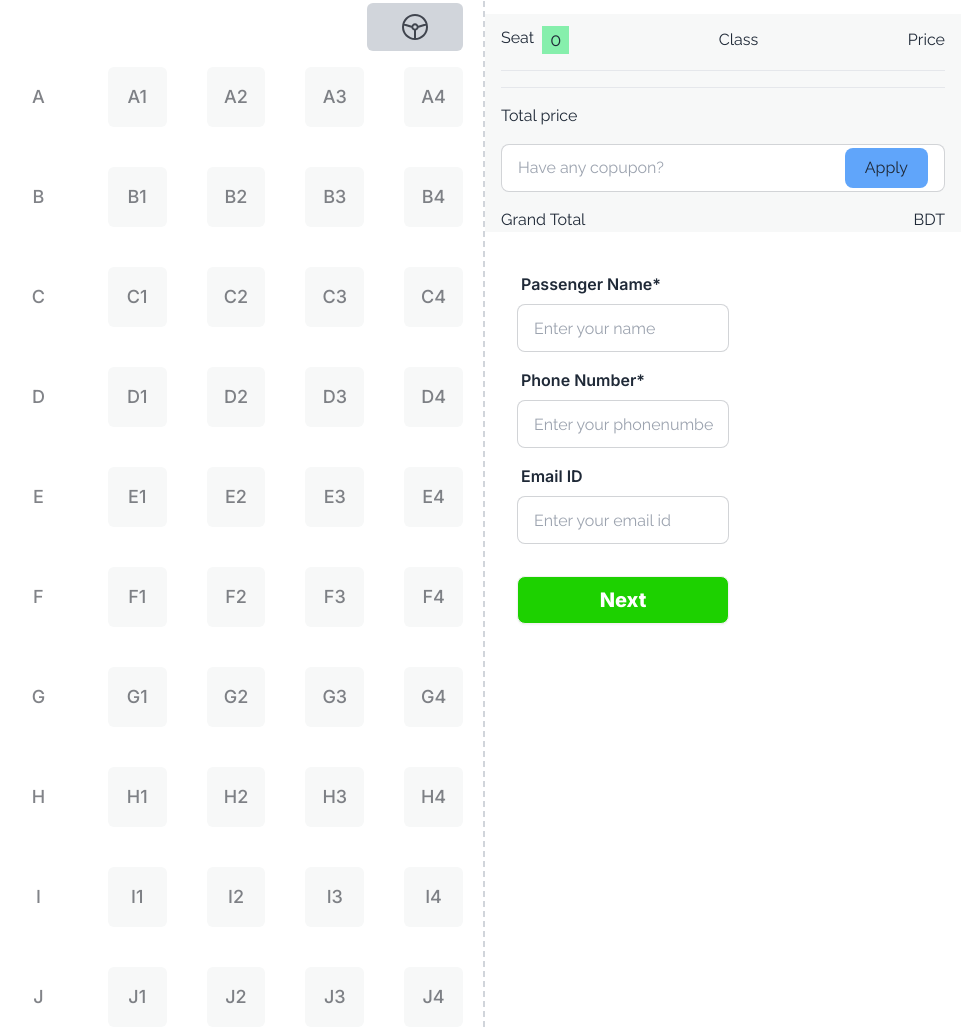
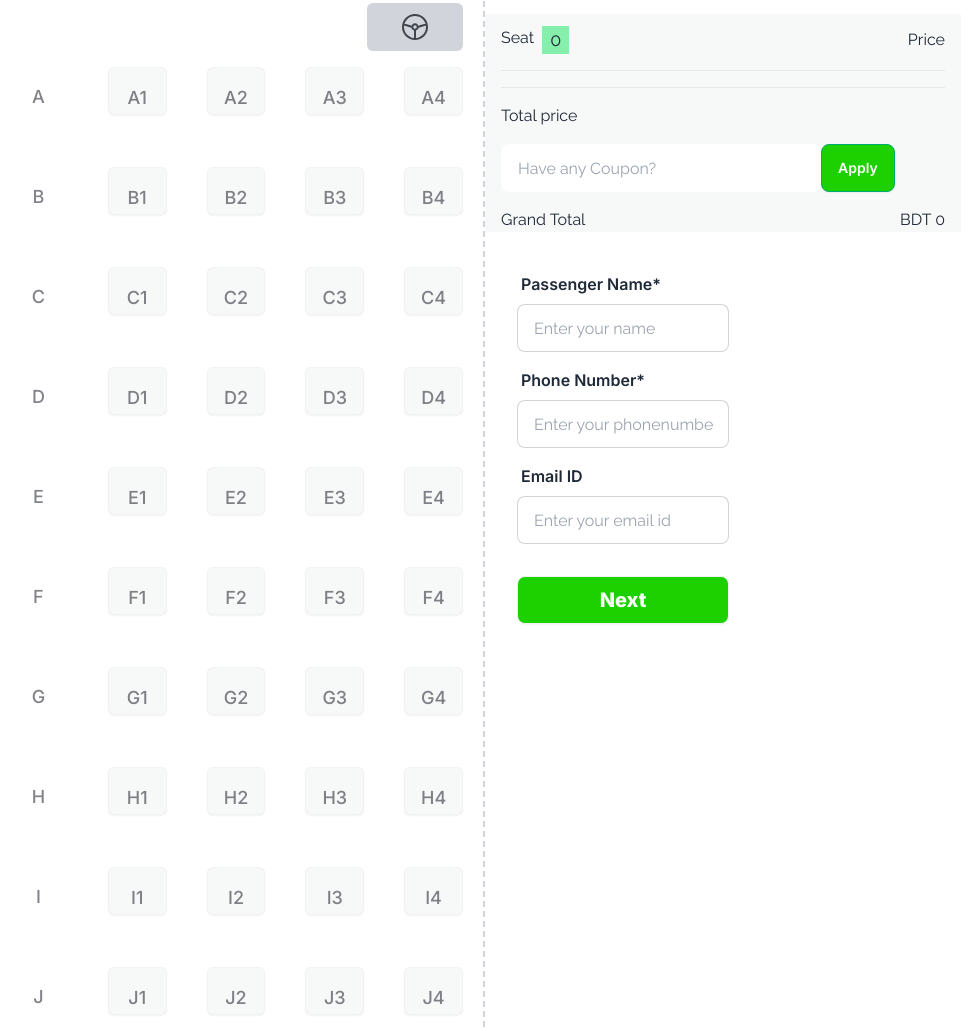
Before and after one commit to Ra-ina/Assign5-smart-ticketing, a plain HTML site: page index.html in a window 1280 px wide. Shown: the part 2281-3312 px from the top of the page, without its empty margins (155-1131 px from the left). Drawn offline with nearby package versions, Linux system fonts and the light colour scheme.

Commit message:
tried to complete

```diff
--- a/index.html
+++ b/index.html
@@ -138,21 +138,13 @@
                         </div>
                     </div>
                 </div>
-
-
-
             </div>
-
-
-
-
-
-
             <div class="text-center mt-8">
                 <button class="btn font-raleway text-xl font-bold text-[#1DD100] bg-white border-[#1DD100]">See all
                     offers</button>
             </div>
-            <!-- details of the tour and seat price -->
+
+            <!-- details of the tour and seat price SECTION-->
             <section class="bg-[#F7F8F8] mt-20 my-auto font-raleway rounded-t-3xl">
                 <div class=" text-center space-y-3 pt-16">
                     <h1 class="text-4xl font-bold">R Paribahan</h1>
@@ -173,7 +165,7 @@
                             <div class="">
                                 <button class=" btn bg-green-200 text-green-400">
                                     <img src="images/seat-gray.png" alt="">
-                                    <h1> <span id="seats-left">40</span> Seats left</h1>
+                                    <h1> <span id="seatsLeft">40</span> Seats left</h1>
                                 </button>
                             </div>
 
@@ -197,10 +189,7 @@
                             </div>
 
                         </div>
-
-
                     </div>
-
                     <img class="" src="images/info-devider.png" alt="">
                     <div class="p-10 text-center space-y-4  my-auto">
                         <div>
@@ -211,11 +200,7 @@
                     </div>
                 </div>
 
-
-
-
                 <!-- LEFT SIDE OF SEATING AREA-->
-
 
                 <!-- seats section -->
                 <div class="bg-white font-raleway p-5 rounded-2xl grid grid-cols-2">
@@ -238,121 +223,201 @@
                                 <img src="images/tabler-icon-steering-wheel.svg" alt="">
                             </span>
                         </div>
-                        <div class="grid grid-cols-5 gap-10">
-                            <div class="bg-white text-[#03071280] font-inter font-medium text-lg py-4 rounded-md">A
+                        <div class=" grid grid-cols-5 gap-10">
+                            <div class=" bg-white text-[#03071280] font-inter font-medium text-lg py-4 rounded-md">A
                             </div>
-                            <div class=" bg-[#F7F8F8] text-[#03071280] font-inter font-medium text-lg py-4 rounded-md">A1
+                            <div
+                                class="btn btn1 bg-[#F7F8F8] text-[#03071280] font-inter font-medium text-lg py-4 rounded-md">
+                                A1
                             </div>
-                            <div class="bg-[#F7F8F8] text-[#03071280] font-inter font-medium text-lg py-4 rounded-md">A2
+                            <div
+                                class=" btn btn1 bg-[#F7F8F8] text-[#03071280] font-inter font-medium text-lg py-4 rounded-md">
+                                A2
                             </div>
-                            <div class="bg-[#F7F8F8] text-[#03071280] font-inter font-medium text-lg py-4 rounded-md">A3
+                            <div
+                                class="btn btn1 bg-[#F7F8F8] text-[#03071280] font-inter font-medium text-lg py-4 rounded-md">
+                                A3
                             </div>
-                            <div class="bg-[#F7F8F8] text-[#03071280] font-inter font-medium text-lg py-4 rounded-md">A4
+                            <div
+                                class="btn btn1 bg-[#F7F8F8] text-[#03071280] font-inter font-medium text-lg py-4 rounded-md">
+                                A4
                             </div>
 
-                            <div class="bg-white text-[#03071280] font-inter font-medium text-lg py-4 rounded-md">B
+                            <div class=" bg-white text-[#03071280] font-inter font-medium text-lg py-4 rounded-md">B
                             </div>
-                            <div class="bg-[#F7F8F8] text-[#03071280] font-inter font-medium text-lg py-4 rounded-md">B1
+                            <div
+                                class="btn btn1 bg-[#F7F8F8] text-[#03071280] font-inter font-medium text-lg py-4 rounded-md">
+                                B1
                             </div>
-                            <div class="bg-[#F7F8F8] text-[#03071280] font-inter font-medium text-lg py-4 rounded-md">B2
+                            <div
+                                class="btn btn1 bg-[#F7F8F8] text-[#03071280] font-inter font-medium text-lg py-4 rounded-md">
+                                B2
                             </div>
-                            <div class="bg-[#F7F8F8] text-[#03071280] font-inter font-medium text-lg py-4 rounded-md">B3
+                            <div
+                                class="btn btn1 bg-[#F7F8F8] text-[#03071280] font-inter font-medium text-lg py-4 rounded-md">
+                                B3
                             </div>
-                            <div class="bg-[#F7F8F8] text-[#03071280] font-inter font-medium text-lg py-4 rounded-md">B4
+                            <div
+                                class="btn btn1 bg-[#F7F8F8] text-[#03071280] font-inter font-medium text-lg py-4 rounded-md">
+                                B4
                             </div>
 
-                            <div class="bg-white text-[#03071280] font-inter font-medium text-lg py-4 rounded-md">C
+                            <div class=" bg-white text-[#03071280] font-inter font-medium text-lg py-4 rounded-md">C
                             </div>
-                            <div class="bg-[#F7F8F8] text-[#03071280] font-inter font-medium text-lg py-4 rounded-md">C1
+                            <div
+                                class="btn btn1 bg-[#F7F8F8] text-[#03071280] font-inter font-medium text-lg py-4 rounded-md">
+                                C1
                             </div>
-                            <div class="bg-[#F7F8F8] text-[#03071280] font-inter font-medium text-lg py-4 rounded-md">C2
+                            <div
+                                class="btn btn1 bg-[#F7F8F8] text-[#03071280] font-inter font-medium text-lg py-4 rounded-md">
+                                C2
                             </div>
-                            <div class="bg-[#F7F8F8] text-[#03071280] font-inter font-medium text-lg py-4 rounded-md">C3
+                            <div
+                                class="btn btn1 bg-[#F7F8F8] text-[#03071280] font-inter font-medium text-lg py-4 rounded-md">
+                                C3
                             </div>
-                            <div class="bg-[#F7F8F8] text-[#03071280] font-inter font-medium text-lg py-4 rounded-md">C4
+                            <div
+                                class="btn btn1 bg-[#F7F8F8] text-[#03071280] font-inter font-medium text-lg py-4 rounded-md">
+                                C4
                             </div>
 
                             <div class="bg-white text-[#03071280] font-inter font-medium text-lg py-4 rounded-md">D
                             </div>
-                            <div class="bg-[#F7F8F8] text-[#03071280] font-inter font-medium text-lg py-4 rounded-md">D1
+                            <div
+                                class="btn btn1 bg-[#F7F8F8] text-[#03071280] font-inter font-medium text-lg py-4 rounded-md">
+                                D1
                             </div>
-                            <div class="bg-[#F7F8F8] text-[#03071280] font-inter font-medium text-lg py-4 rounded-md">D2
+                            <div
+                                class="btn btn1 bg-[#F7F8F8] text-[#03071280] font-inter font-medium text-lg py-4 rounded-md">
+                                D2
                             </div>
-                            <div class="bg-[#F7F8F8] text-[#03071280] font-inter font-medium text-lg py-4 rounded-md">D3
+                            <div
+                                class="bg-[#F7F8F8] text-[#03071280] btn btn1 font-inter font-medium text-lg py-4 rounded-md">
+                                D3
                             </div>
-                            <div class="bg-[#F7F8F8] text-[#03071280] font-inter font-medium text-lg py-4 rounded-md">D4
+                            <div
+                                class="btn btn1 bg-[#F7F8F8] text-[#03071280] font-inter font-medium text-lg py-4 rounded-md">
+                                D4
                             </div>
 
                             <div class="bg-white text-[#03071280] font-inter font-medium text-lg py-4 rounded-md">E
                             </div>
-                            <div class="bg-[#F7F8F8] text-[#03071280] font-inter font-medium text-lg py-4 rounded-md">E1
+                            <div
+                                class="bg-[#F7F8F8] text-[#03071280] btn btn1 font-inter font-medium text-lg py-4 rounded-md">
+                                E1
                             </div>
-                            <div class="bg-[#F7F8F8] text-[#03071280] font-inter font-medium text-lg py-4 rounded-md">E2
+                            <div
+                                class="bg-[#F7F8F8] text-[#03071280] btn btn1 font-inter font-medium text-lg py-4 rounded-md">
+                                E2
                             </div>
-                            <div class="bg-[#F7F8F8] text-[#03071280] font-inter font-medium text-lg py-4 rounded-md">E3
+                            <div
+                                class="bg-[#F7F8F8] text-[#03071280] btn btn1 font-inter font-medium text-lg py-4 rounded-md">
+                                E3
                             </div>
-                            <div class="bg-[#F7F8F8] text-[#03071280] font-inter font-medium text-lg py-4 rounded-md">E4
+                            <div
+                                class="bg-[#F7F8F8] text-[#03071280] btn btn1 font-inter font-medium text-lg py-4 rounded-md">
+                                E4
                             </div>
 
                             <div class="bg-white text-[#03071280] font-inter font-medium text-lg py-4 rounded-md">F
                             </div>
-                            <div class="bg-[#F7F8F8] text-[#03071280] font-inter font-medium text-lg py-4 rounded-md">F1
+                            <div
+                                class="bg-[#F7F8F8] text-[#03071280] btn btn1 font-inter font-medium text-lg py-4 rounded-md">
+                                F1
                             </div>
-                            <div class="bg-[#F7F8F8] text-[#03071280] font-inter font-medium text-lg py-4 rounded-md">F2
+                            <div
+                                class="bg-[#F7F8F8] text-[#03071280] btn btn1 font-inter font-medium text-lg py-4 rounded-md">
+                                F2
                             </div>
-                            <div class="bg-[#F7F8F8] text-[#03071280] font-inter font-medium text-lg py-4 rounded-md">F3
+                            <div
+                                class="bg-[#F7F8F8] text-[#03071280] btn btn1 font-inter font-medium text-lg py-4 rounded-md">
+                                F3
                             </div>
-                            <div class="bg-[#F7F8F8] text-[#03071280] font-inter font-medium text-lg py-4 rounded-md">F4
+                            <div
+                                class="bg-[#F7F8F8] text-[#03071280] btn btn1 font-inter font-medium text-lg py-4 rounded-md">
+                                F4
                             </div>
 
                             <div class="bg-white text-[#03071280] font-inter font-medium text-lg py-4 rounded-md">G
                             </div>
-                            <div class="bg-[#F7F8F8] text-[#03071280] font-inter font-medium text-lg py-4 rounded-md">G1
+                            <div
+                                class="bg-[#F7F8F8] text-[#03071280] btn btn1 font-inter font-medium text-lg py-4 rounded-md">
+                                G1
                             </div>
-                            <div class="bg-[#F7F8F8] text-[#03071280] font-inter font-medium text-lg py-4 rounded-md">G2
+                            <div
+                                class="bg-[#F7F8F8] text-[#03071280] btn btn1 font-inter font-medium text-lg py-4 rounded-md">
+                                G2
                             </div>
-                            <div class="bg-[#F7F8F8] text-[#03071280] font-inter font-medium text-lg py-4 rounded-md">G3
+                            <div
+                                class="bg-[#F7F8F8] text-[#03071280] btn btn1 font-inter font-medium text-lg py-4 rounded-md">
+                                G3
                             </div>
-                            <div class="bg-[#F7F8F8] text-[#03071280] font-inter font-medium text-lg py-4 rounded-md">G4
+                            <div
+                                class="bg-[#F7F8F8] text-[#03071280] btn btn1 font-inter font-medium text-lg py-4 rounded-md">
+                                G4
                             </div>
 
                             <div class="bg-white text-[#03071280] font-inter font-medium text-lg py-4 rounded-md">H
                             </div>
-                            <div class="bg-[#F7F8F8] text-[#03071280] font-inter font-medium text-lg py-4 rounded-md">H1
+                            <div
+                                class="bg-[#F7F8F8] text-[#03071280] btn btn1 font-inter font-medium text-lg py-4 rounded-md">
+                                H1
                             </div>
-                            <div class="bg-[#F7F8F8] text-[#03071280] font-inter font-medium text-lg py-4 rounded-md">H2
+                            <div
+                                class="bg-[#F7F8F8] text-[#03071280] btn btn1 font-inter font-medium text-lg py-4 rounded-md">
+                                H2
                             </div>
-                            <div class="bg-[#F7F8F8] text-[#03071280] font-inter font-medium text-lg py-4 rounded-md">H3
+                            <div
+                                class="bg-[#F7F8F8] text-[#03071280] btn btn1 font-inter font-medium text-lg py-4 rounded-md">
+                                H3
                             </div>
-                            <div class="bg-[#F7F8F8] text-[#03071280] font-inter font-medium text-lg py-4 rounded-md">H4
+                            <div
+                                class="bg-[#F7F8F8] text-[#03071280] btn btn1 font-inter font-medium text-lg py-4 rounded-md">
+                                H4
                             </div>
 
                             <div class="bg-white text-[#03071280] font-inter font-medium text-lg py-4 rounded-md">I
                             </div>
-                            <div class="bg-[#F7F8F8] text-[#03071280] font-inter font-medium text-lg py-4 rounded-md">I1
+                            <div
+                                class="bg-[#F7F8F8] text-[#03071280] btn btn1 font-inter font-medium text-lg py-4 rounded-md">
+                                I1
                             </div>
-                            <div class="bg-[#F7F8F8] text-[#03071280] font-inter font-medium text-lg py-4 rounded-md">I2
+                            <div
+                                class="bg-[#F7F8F8] text-[#03071280] btn btn1 font-inter font-medium text-lg py-4 rounded-md">
+                                I2
                             </div>
-                            <div class="bg-[#F7F8F8] text-[#03071280] font-inter font-medium text-lg py-4 rounded-md">I3
+                            <div
+                                class="bg-[#F7F8F8] text-[#03071280] btn btn1 font-inter font-medium text-lg py-4 rounded-md">
+                                I3
                             </div>
-                            <div class="bg-[#F7F8F8] text-[#03071280] font-inter font-medium text-lg py-4 rounded-md">I4
+                            <div
+                                class="bg-[#F7F8F8] text-[#03071280] btn btn1 font-inter font-medium text-lg py-4 rounded-md">
+                                I4
                             </div>
 
                             <div class="bg-white text-[#03071280] font-inter font-medium text-lg py-4 rounded-md">J
                             </div>
-                            <div class="bg-[#F7F8F8] text-[#03071280] font-inter font-medium text-lg py-4 rounded-md">J1
+                            <div
+                                class="bg-[#F7F8F8] btn btn1 text-[#03071280] font-inter font-medium text-lg py-4 rounded-md">
+                                J1
                             </div>
-                            <div class="bg-[#F7F8F8] text-[#03071280] font-inter font-medium text-lg py-4 rounded-md">J2
+                            <div
+                                class="bg-[#F7F8F8] btn btn1 text-[#03071280] font-inter font-medium text-lg py-4 rounded-md">
+                                J2
                             </div>
-                            <div class="bg-[#F7F8F8] text-[#03071280] font-inter font-medium text-lg py-4 rounded-md">J3
+                            <div
+                                class="bg-[#F7F8F8] btn btn1 text-[#03071280] font-inter font-medium text-lg py-4 rounded-md">
+                                J3
                             </div>
-                            <div class="bg-[#F7F8F8] text-[#03071280] font-inter font-medium text-lg py-4 rounded-md">J4
+                            <div
+                                class="bg-[#F7F8F8] btn btn1 text-[#03071280] font-inter font-medium text-lg py-4 rounded-md">
+                                J4
                             </div>
-
-
                         </div>
                     </div>
+
                     <!-- RIGHT SIDE OF THE SEATING AREA -->
+
                     <!-- CALCULATION PART -->
                     <div>
                         <h1 class="text-2xl text-left font-raleway my-2 font-semibold">Select Your Seat</h1>
@@ -361,33 +426,35 @@
                             <div class="flex justify-between items-center mt-16  gap-16   pt-3">
                                 <div class="flex space-x-2 ">
                                     <h1>Seat</h1>
-                                    <span id="set-ticket" class="bg-green-300 text-lg px-2">0</span>
+                                    <span id="ticketSet" class="bg-green-300 text-lg px-2">0</span>
                                 </div>
-                                <h1>Class</h1>
+
                                 <p>Price</p>
 
                             </div>
                             <hr>
-                            <div id="set-price"></div>
+                            <div id="priceSet"></div>
+
                             <hr>
                             <div class="flex justify-between">
                                 <h1>Total price</h1>
-                                <p> <span id="total-price"> </span></p>
+                                <p class="font-inter"> <span id="totalPrice"> </span></p>
                             </div>
 
-                            <div class="">
-                                <label class="input input-bordered flex items-center gap-2">
-                                    <input id="input-box" type="text" class="grow" placeholder="Have any copupon?" />
-                                    <span id="apply-btn" class=" py-2 px-5 rounded-lg bg-blue-400 ">Apply</span>
 
-                                </label>
+                            <div id="coupon-field" class="flex">
+                                <input id="coupon-input" type="text" placeholder="Have any Coupon?"
+                                    class="input w-full max-w-xs" />
+                                <button id="btnApply"
+                                    class="btn btn-success font-inter bg-[#1DD100] text-white">Apply</button>
                             </div>
+
                             <div class="flex justify-between">
                                 <h1>Grand Total</h1>
-                                <p>BDT <span id="grand-total"></span></p>
+                                <p>BDT <span id="grandTotal">0</span></p>
                             </div>
+
                         </div>
-
 
                         <!-- login form -->
                         <div class="w-fit">
@@ -402,7 +469,8 @@
                                                     Name*</span>
                                             </label>
                                             <input type="text" placeholder="Enter your name"
-                                                class="input input-bordered text-base font-normal max-w-xs w-full" required />
+                                                class="input input-bordered text-base font-normal max-w-xs w-full"
+                                                required />
                                         </div>
 
                                         <div class="form-control">
@@ -432,12 +500,9 @@
                                 </div>
                             </div>
                         </div>
-
-
-
-
             </section>
     </main>
+
     <div id="successPop" class=" flex items-center justify-center w-full min-h-screen hidden">
         <div class="card w-96 bg-base-100 shadow-xl">
             <figure class="px-10 pt-10">
@@ -446,14 +511,16 @@
             <div class="card-body items-center text-center">
                 <h2 class="card-title text-[#1DD100] font-inter">SUCCESS</h2>
                 <p class="text-sm"><span class="font-inter font-bold text-sm"> Thank you for booking our Bus Seats. <br>
-                    We are working hard to find the best service and deals for you.</span><br>
+                        We are working hard to find the best service and deals for you.</span><br>
                     Shortly you will find a confirmation in your email.</p>
                 <div class="card-actions">
-                    <button id="ReturnBtn" class="btn w-full text-white bg-[#1DD100] rounded-full border-none">Return</button>
+                    <button id="ReturnBtn"
+                        class="btn w-full text-white bg-[#1DD100] rounded-full border-none">Return</button>
                 </div>
             </div>
         </div>
     </div>
+
     <!-- footer section -->
     <footer id="footer" class=" footer container p-10 mt-20 max-w-full bg-black text-neutral-content relative">
         <aside>
```
Also changed, not shown: scripts/index.js (+66 -6 lines).
